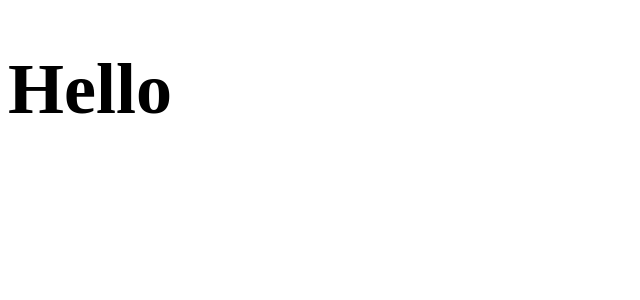
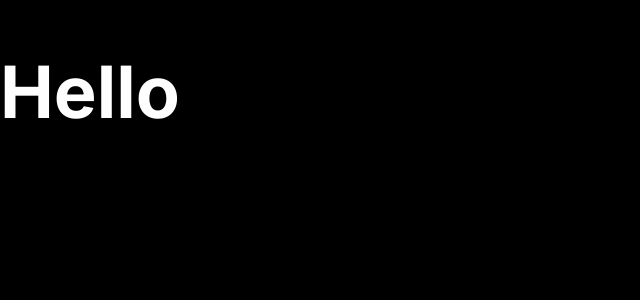
Before and after one commit to codeonec/theproject, a Next.js app: page / in a window 1280 px wide. Shown: the top 300 px of the page, without its empty margins (0-640 px from the left). Built offline with nearby package versions, Linux system fonts and the light colour scheme.

Commit message:
Let's gooooooo

```diff
--- a/styles/globals.css
+++ b/styles/globals.css
@@ -1,23 +1,23 @@
-@import url('https://fonts.googleapis.com/css2?family=Inter:wght@300;400;500;600;700;800&family=Work+Sans:wght@200&display=swap');
+@import url("https://fonts.googleapis.com/css2?family=Inter:wght@300;400;500;600;700;800&family=Work+Sans:wght@200&display=swap");
 
-:root{
+:root {
   --bg-main: #000;
-  --bg-secondary: #1A1A1A;
-  --border: #2F3336;
+  --bg-secondary: #1a1a1a;
+  --border: #2f3336;
   --text-main: #fefefe;
-  --text-secondary: #B3B3B3;
+  --text-secondary: #b3b3b3;
   --color-brand: #238636;
-  --blue-text: #58A6FF;
-  --green-text: #3CD259;
-  --red-text: #F85149;
-};
+  --blue-text: #58a6ff;
+  --green-text: #3cd259;
+  --red-text: #f85149;
+}
 
 html,
 body {
   padding: 0;
   margin: 0;
-  font-family: 'Inter',-apple-system, BlinkMacSystemFont, Segoe UI, Roboto, Oxygen,
-    Ubuntu, Cantarell, Fira Sans, Droid Sans, Helvetica Neue, sans-serif;
+  font-family: "Inter", -apple-system, BlinkMacSystemFont, Segoe UI, Roboto,
+    Oxygen, Ubuntu, Cantarell, Fira Sans, Droid Sans, Helvetica Neue, sans-serif;
   background: var(--bg-main);
   color: var(--text-main);
 }
@@ -31,11 +31,11 @@ a {
   box-sizing: border-box;
 }
 
-h1{
-  font-size:calc(1.575rem + 3.9vw);
+h1 {
+  font-size: calc(1.575rem + 3.9vw);
 }
-@media (min-width: 1200px){
-  h1{
+@media (min-width: 1200px) {
+  h1 {
     font-size: 4.5rem;
   }
 }
```
Also changed, not shown: components/LeftBar/LeftBar.js (deleted, +0 -9 lines), components/RightBar/RightBar.js (deleted, +0 -9 lines), pages/Home/Feed/Feed.js (deleted, +0 -9 lines), pages/Home/index.js (deleted, +0 -11 lines), components/LeftBar/LeftBar.css (deleted), components/RightBar/RightBar.css (deleted), pages/Home/Feed/Feed.css (deleted), pages/Home/index.css (deleted).
